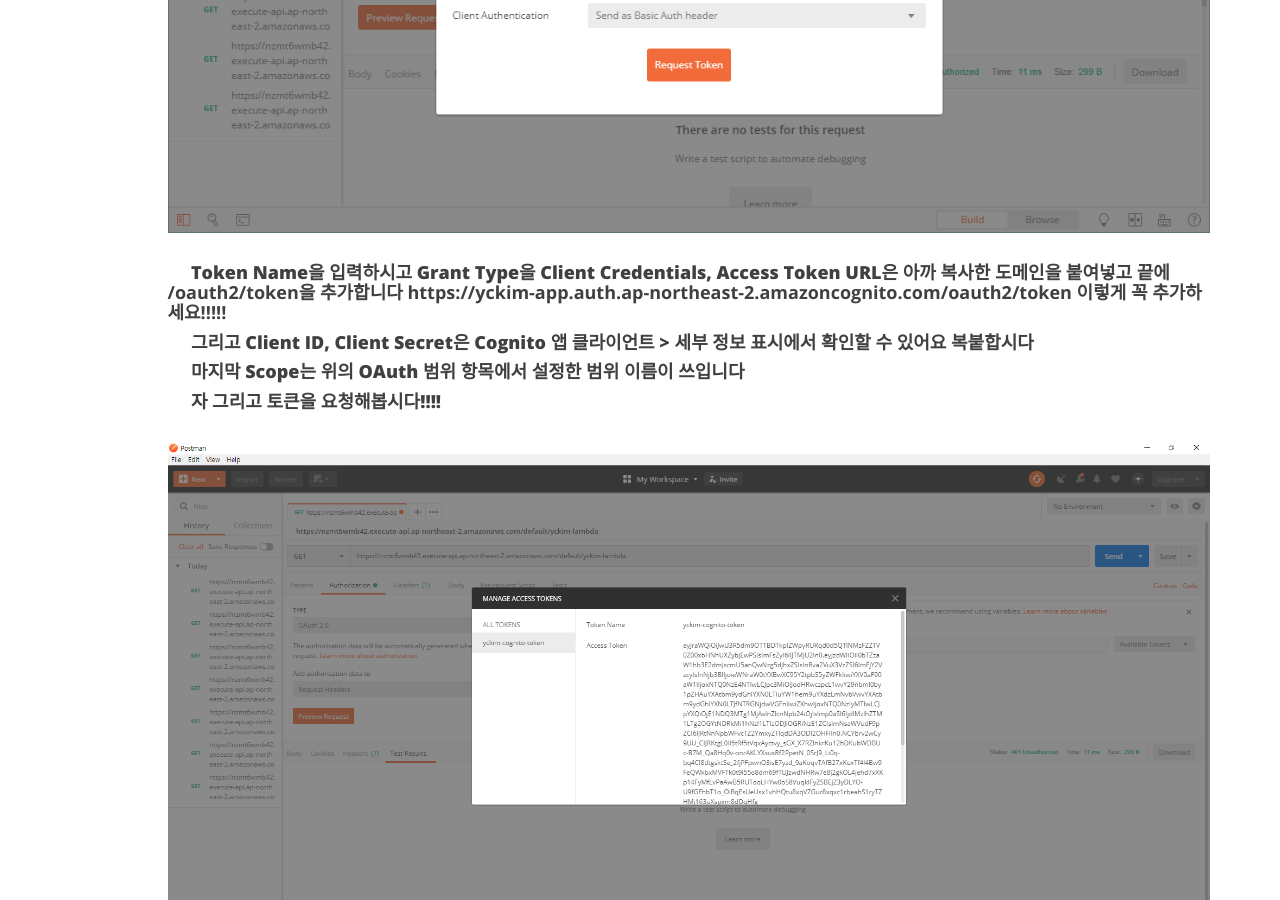
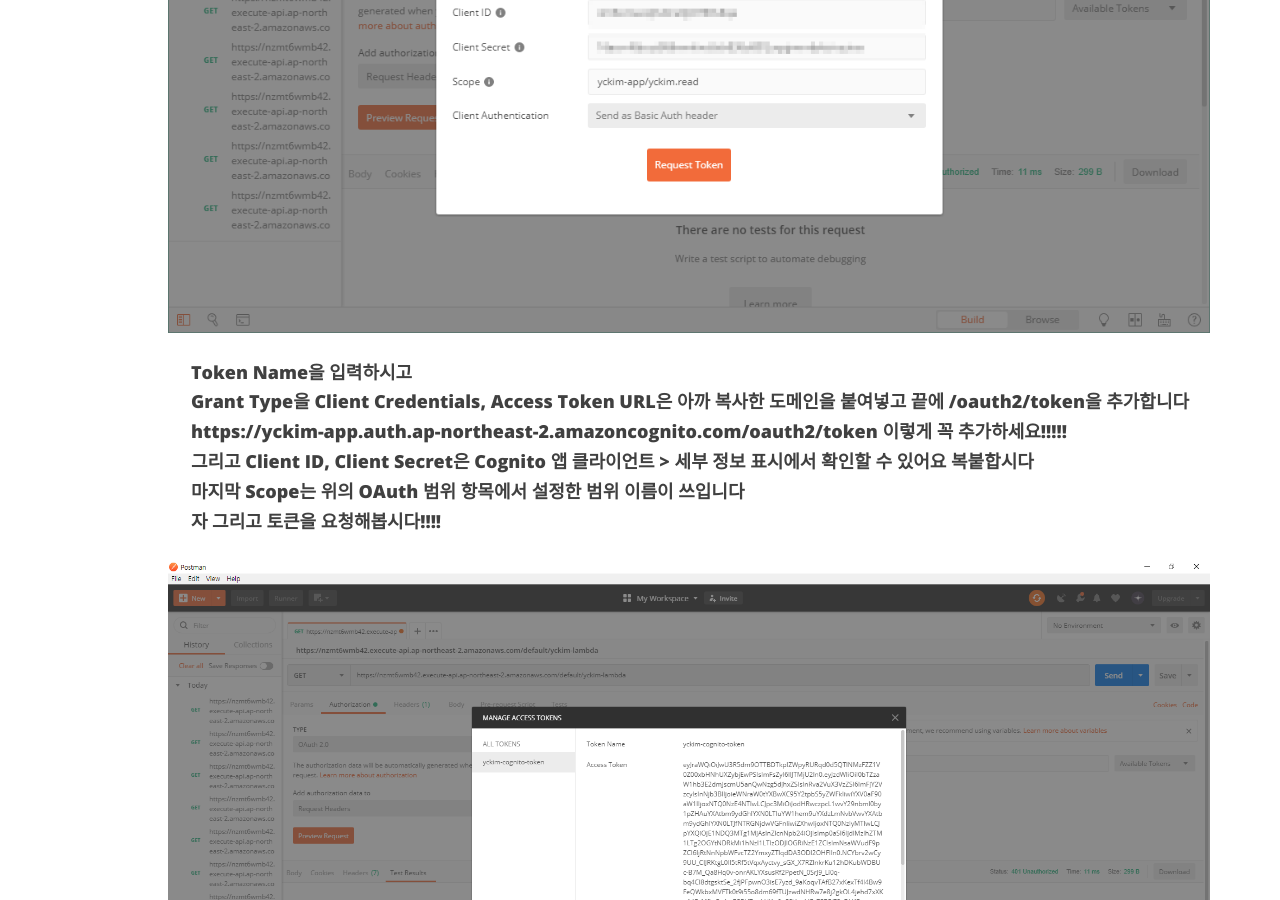
Before and after one commit to kimyeong-chae/kimyeong-chae.github.io, a Jekyll site: the page built from _posts/aws/2018-12-14-aws-cognito-apigateway-lambda-2.md, in a window 1280 px wide and 900 px high, scrolled down 10570 px. Built offline with Jekyll 4.4.1, drawn with Linux system fonts in a browser that asks for light colours; nearby versions of some CDN libraries; comment, search, counter and statistics services are not loaded; some of the changed lines change nothing that is shown; some of the changed text lies outside the part shown.

Commit message:
가독성이 떨어져서 수정

```diff
--- a/_posts/aws/2018-12-14-aws-cognito-apigateway-lambda-2.md
+++ b/_posts/aws/2018-12-14-aws-cognito-apigateway-lambda-2.md
@@ -20,37 +20,41 @@
 #### &nbsp;&nbsp;&nbsp;&nbsp; 자 그러면 밑의 화면이 나올텐데 저기서 API 게이트웨이를 클릭해줍니다
 ![lambda-1](/img/post/20181213/lambda-2.png )
 
-#### &nbsp;&nbsp;&nbsp;&nbsp; 그리고 *새 API 생성*, 보안은 *열기*로 선택하고 하단의 추가 버튼 클릭하고 상단의 *저장*을 눌러주세요
+#### &nbsp;&nbsp;&nbsp;&nbsp; 그리고 *새 API 생성* , 보안은 *열기* 로 선택하고 하단의 추가 버튼 클릭하고 상단의 *저장* 을 눌러주세요
 ![lambda-1](/img/post/20181213/lambda-3.png )
 
-#### &nbsp;&nbsp;&nbsp;&nbsp; 저장을 누르면 API Gateway 이름이랑 상세정보가 나오는데 그중에 *API 엔드포인트*가 생성한 lambda의 API URL입니다
+#### &nbsp;&nbsp;&nbsp;&nbsp; 저장을 누르면 API Gateway 이름이랑 상세정보가 나오는데 그중에 *API 엔드포인트* 가 생성한 lambda의 API URL입니다
 ![lambda-1](/img/post/20181213/lambda-4.png )
 #### &nbsp;&nbsp;&nbsp;&nbsp; 이 주소로 Postman 요청을 해보겠습니다
 ![lambda-1](/img/post/20181213/lambda-5.png )
 #### &nbsp;&nbsp;&nbsp;&nbsp; Lambda가 샐행되고 응답이 제대로 오는걸 확인 할 수 있습니다
-#### &nbsp;&nbsp;&nbsp;&nbsp; 지금은 *API Gateway* 보안을 *열기*로 해 놓았기 때문에 누구든 요청할 수 있습니다
+#### &nbsp;&nbsp;&nbsp;&nbsp; 지금은 *API Gateway* 보안을 *열기* 로 해 놓았기 때문에 누구든 요청할 수 있습니다
 
-#### &nbsp;&nbsp;&nbsp;&nbsp; 그럼 이제 *API Gateway*에 *Cognito*를 적용해보겠습니다 방금 생성한 *API Gateway* 이름을 클릭해주세요
+#### &nbsp;&nbsp;&nbsp;&nbsp; 그럼 이제 *API Gateway*에 *Cognito* 를 적용해보겠습니다 방금 생성한 *API Gateway* 이름을 클릭해주세요
 ![lambda-1](/img/post/20181213/lambda-6.png )
 
 #### &nbsp;&nbsp;&nbsp;&nbsp; API Gateway를 설정할 수 있는 페이지로 넘어오게 됩니다
-#### &nbsp;&nbsp;&nbsp;&nbsp; 여기서 *메서드 요청*을 보시면 Auth가 *없음*으로 되있는 걸 확인할 수 있습니다
+#### &nbsp;&nbsp;&nbsp;&nbsp; 여기서 *메서드 요청*을 보시면 Auth가 *없음* 으로 되있는 걸 확인할 수 있습니다
 
-#### &nbsp;&nbsp;&nbsp;&nbsp; Cognito 설정을 위해 *권한 부여자*를 생성해야 합니다 좌측의 *권한 부여자*에서 *새로운 권한 부여자 생성*을 클릭해주세요
+#### &nbsp;&nbsp;&nbsp;&nbsp; Cognito 설정을 위해 *권한 부여자*를 생성해야 합니다 좌측의 *권한 부여자* 에서 *새로운 권한 부여자 생성* 을 클릭해주세요
 ![lambda-1](/img/post/20181213/lambda-7.png )
 
 
-#### &nbsp;&nbsp;&nbsp;&nbsp; 그리고 *권한 부여자*의*이름*을 입력하고 *유형*을 *Cognito*로 선택합니다
+#### &nbsp;&nbsp;&nbsp;&nbsp; 그리고 *권한 부여자* 의*이름* 을 입력하고 *유형* 을 *Cognito* 로 선택합니다
 
-#### &nbsp;&nbsp;&nbsp;&nbsp; 이전 글에서 생성했던 *Cognito 사용자 풀* 이름을 입력합니다 그리고 밑에보면 *토큰 원본*에 *Authorization*은 Cognito에서 토큰 검증을 위해 필요한 Http Header 항목입니다
+#### &nbsp;&nbsp;&nbsp;&nbsp; 이전 글에서 생성했던 *Cognito 사용자 풀* 이름을 입력합니다
+#### &nbsp;&nbsp;&nbsp;&nbsp; 그리고 밑에보면 *토큰 원본* 에 *Authorization* 은 Cognito에서 토큰 검증을 위해 필요한 Http Header 항목입니다
 
+#### &nbsp;&nbsp;&nbsp;&nbsp;
+#### &nbsp;&nbsp;&nbsp;&nbsp;
 
 #### &nbsp;&nbsp;&nbsp;&nbsp; 다음은 API Gateway 메서드에 방금 생성한 권한 부여자를 설정해보겠습니다
-#### &nbsp;&nbsp;&nbsp;&nbsp; 리소스 > ANY 메서드를 선택하고 *메서드 요청*을 클릭하면 메서드에 대한 승인 정책을 설정할 수 있습니다
-#### &nbsp;&nbsp;&nbsp;&nbsp; *승인* 편집 버튼 (좌측에 연필모양) 을 누르시면 방금 생성한 *권한 부여자*를 선택할 수 있습니다 선택하고 적용해주세요
+#### &nbsp;&nbsp;&nbsp;&nbsp; 리소스 > ANY 메서드를 선택하고 *메서드 요청* 을 클릭하면 메서드에 대한 승인 정책을 설정할 수 있습니다
+#### &nbsp;&nbsp;&nbsp;&nbsp; *승인* 편집 버튼 (좌측에 연필모양) 을 누르시면 방금 생성한 *권한 부여자* 를 선택할 수 있습니다 선택하고 적용해주세요
 ![lambda-1](/img/post/20181213/lambda-8.png )
 
-#### &nbsp;&nbsp;&nbsp;&nbsp; 적용하고나면 허용된 OAuth 범위 항목이 생기는데 여기에 Cognito 리소스 서버에 식별자와 범위 이름이 사용됩니다
+#### &nbsp;&nbsp;&nbsp;&nbsp; 적용하고나면 허용된 OAuth 범위 항목이 생기는데
+#### &nbsp;&nbsp;&nbsp;&nbsp; 여기에 Cognito 리소스 서버에 식별자와 범위 이름이 사용됩니다
 #### &nbsp;&nbsp;&nbsp;&nbsp; 식별자/범위 포맷입니다
 #### &nbsp;&nbsp;&nbsp;&nbsp;저의 경우엔 yckim-app이 식별자 yckim.read가 범위 이름입니다
 ![lambda-1](/img/post/20181213/lambda-14.png )
@@ -60,13 +64,13 @@
 ![lambda-1](/img/post/20181213/lambda-5.png )
 
 #### &nbsp;&nbsp;&nbsp;&nbsp; 응답이 정상적으로 옵니다 배포를 안해서 적용이 안되있습니다
-#### &nbsp;&nbsp;&nbsp;&nbsp; *작업*버튼을 눌러 *API 배포*를 해줍니다 *배포 스테이지*는 default를 선택해주세요
+#### &nbsp;&nbsp;&nbsp;&nbsp; *작업* 버튼을 눌러 *API 배포* 를 해줍니다 *배포 스테이지* 는 default를 선택해주세요
 ![lambda-1](/img/post/20181213/lambda-9.png )
 
 #### &nbsp;&nbsp;&nbsp;&nbsp; 그리고 다시 Postman으로 요청해보겠습니다
 ![lambda-1](/img/post/20181213/lambda-10.png )
 
-#### &nbsp;&nbsp;&nbsp;&nbsp; ** "message": "Unauthorized" **라고 응답이 오네요
+#### &nbsp;&nbsp;&nbsp;&nbsp; *{"message": "Unauthorized"}* 라고 응답이 오네요
 #### &nbsp;&nbsp;&nbsp;&nbsp; Cognito가 적용 되었습니다 그럼 Cognito OAuth2 Token 발급 후 발급 받은 토큰으로 다시 요청해보겠습니다
 
 #### &nbsp;&nbsp;&nbsp;&nbsp; 이전 글에서 만들었던 Congito 사용자 풀 관리 화면에서 좌측 사이드에 *앱 통합* 메뉴를 클릭하시면 도메인이 있어요 요걸 복사해줍니다
@@ -75,7 +79,9 @@
 #### &nbsp;&nbsp;&nbsp;&nbsp; 그리고 Postman에서 Authorization 탭으로 이동하고 TYPE을 OAuth2.0을 선택하고 우측에 Get New Access Token 버튼을 눌러주세요
 ![lambda-1](/img/post/20181213/lambda-13.png )
 
-#### &nbsp;&nbsp;&nbsp;&nbsp; Token Name을 입력하시고 Grant Type을 Client Credentials, Access Token URL은 **아까 복사한 도메인을 붙여넣고 끝에 /oauth2/token을 추가합니다 https://yckim-app.auth.ap-northeast-2.amazoncognito.com/oauth2/token 이렇게 꼭 추가하세요!!!!!**
+#### &nbsp;&nbsp;&nbsp;&nbsp; Token Name을 입력하시고
+#### &nbsp;&nbsp;&nbsp;&nbsp; Grant Type을 Client Credentials, Access Token URL은 아까 복사한 도메인을 붙여넣고 끝에 /oauth2/token을 추가합니다
+#### &nbsp;&nbsp;&nbsp;&nbsp; https://yckim-app.auth.ap-northeast-2.amazoncognito.com/oauth2/token 이렇게 꼭 추가하세요!!!!!
 
 #### &nbsp;&nbsp;&nbsp;&nbsp; 그리고 Client ID, Client Secret은 Cognito 앱 클라이언트 > 세부 정보 표시에서 확인할 수 있어요 복붙합시다
 
```
